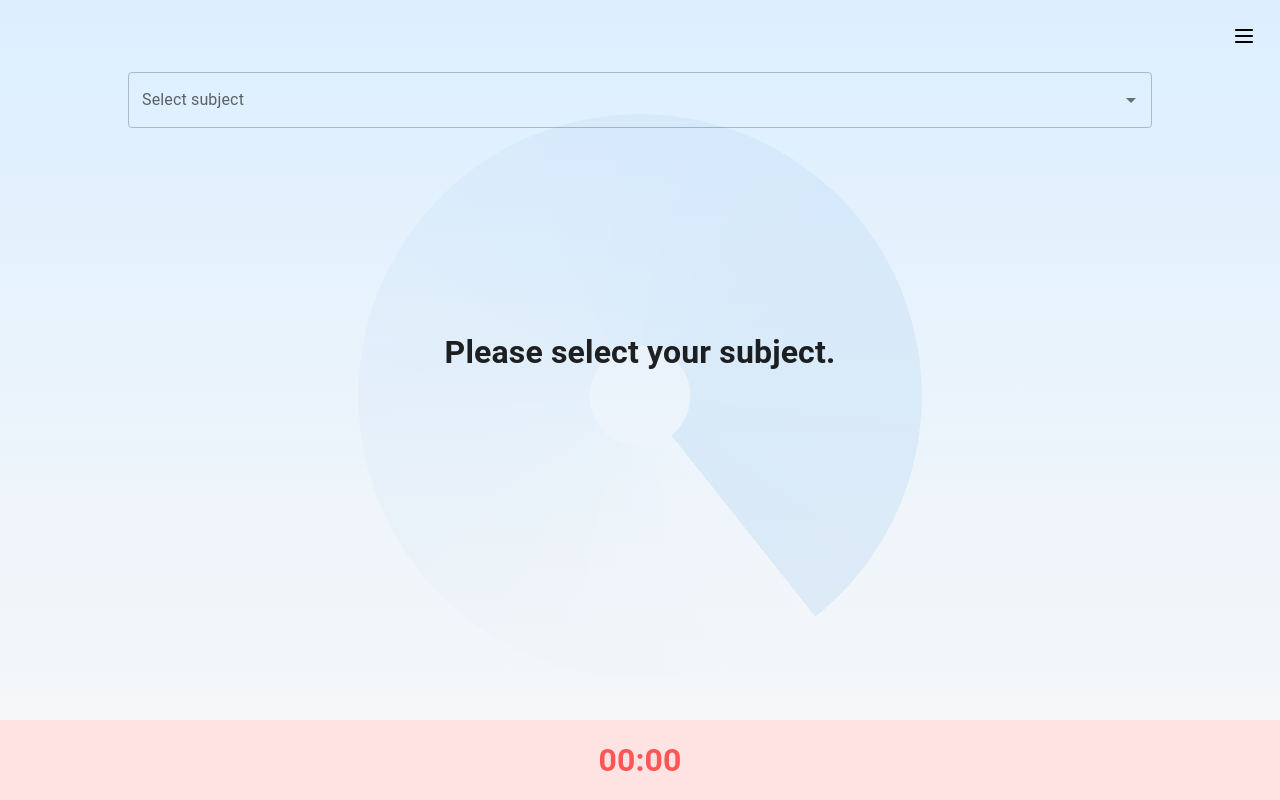
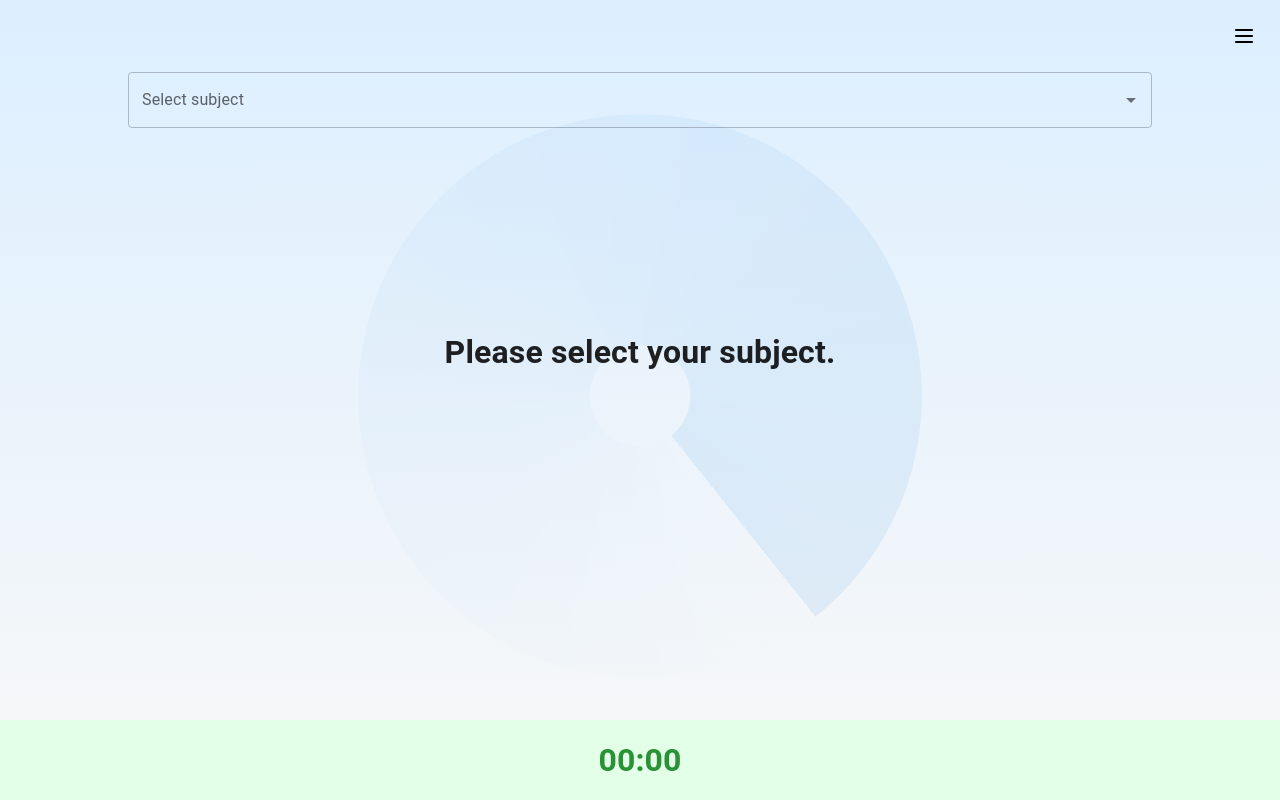
Before and after one commit to justinhalimck/ck-focus, a React (Vite) app: page /work in a window 1280 px wide. Built offline with nearby package versions, Linux system fonts and the light colour scheme.

Commit message:
feat: green timer during rest

```diff
--- a/src/components/CountdownTimer.jsx
+++ b/src/components/CountdownTimer.jsx
@@ -1,7 +1,7 @@
 import { useEffect, useState } from "react";
 import { formatTime } from "../utils/time";
 
-const CountdownTimer = ({ duration, onComplete }) => {
+const CountdownTimer = ({ variant, duration, onComplete }) => {
   const [remaining, setRemaining] = useState(duration);
   const timeLeft = formatTime(remaining);
 
@@ -25,8 +25,8 @@ const CountdownTimer = ({ duration, onComplete }) => {
         justifyContent: "center",
         alignItems: "center",
         height: "10vh",
-        background: "#FFE3E3",
-        color: "#FF5656",
+        ...(variant === "red" && { background: "#FFE3E3", color: "#FF5656" }),
+        ...(variant === "green" && { background: "#E3FFE7", color: "#299234" }),
         fontSize: "32px",
         fontWeight: 600,
       }}
--- a/src/pages/Work.jsx
+++ b/src/pages/Work.jsx
@@ -105,6 +105,7 @@ const Work = () => {
           </div>
           <div style={{ position: "absolute", bottom: 0, width: "100vw" }}>
             <CountdownTimer
+              variant="red"
               duration={WORK_DURATION}
               onComplete={() => {
                 setMode("rest");
@@ -148,11 +149,16 @@ const Work = () => {
           <div style={{ position: "absolute", bottom: 0, width: "100vw" }}>
             {nextCode ? (
               <CountdownTimer
+                variant="green"
                 duration={REST_DURATION}
                 onComplete={() => startWork(nextCode, nextSubject)}
               />
             ) : (
-              <CountdownTimer duration={0} onComplete={() => { }} />
+              <CountdownTimer
+                variant="green"
+                duration={0}
+                onComplete={() => { }}
+              />
             )}
           </div>
         </div>
```
